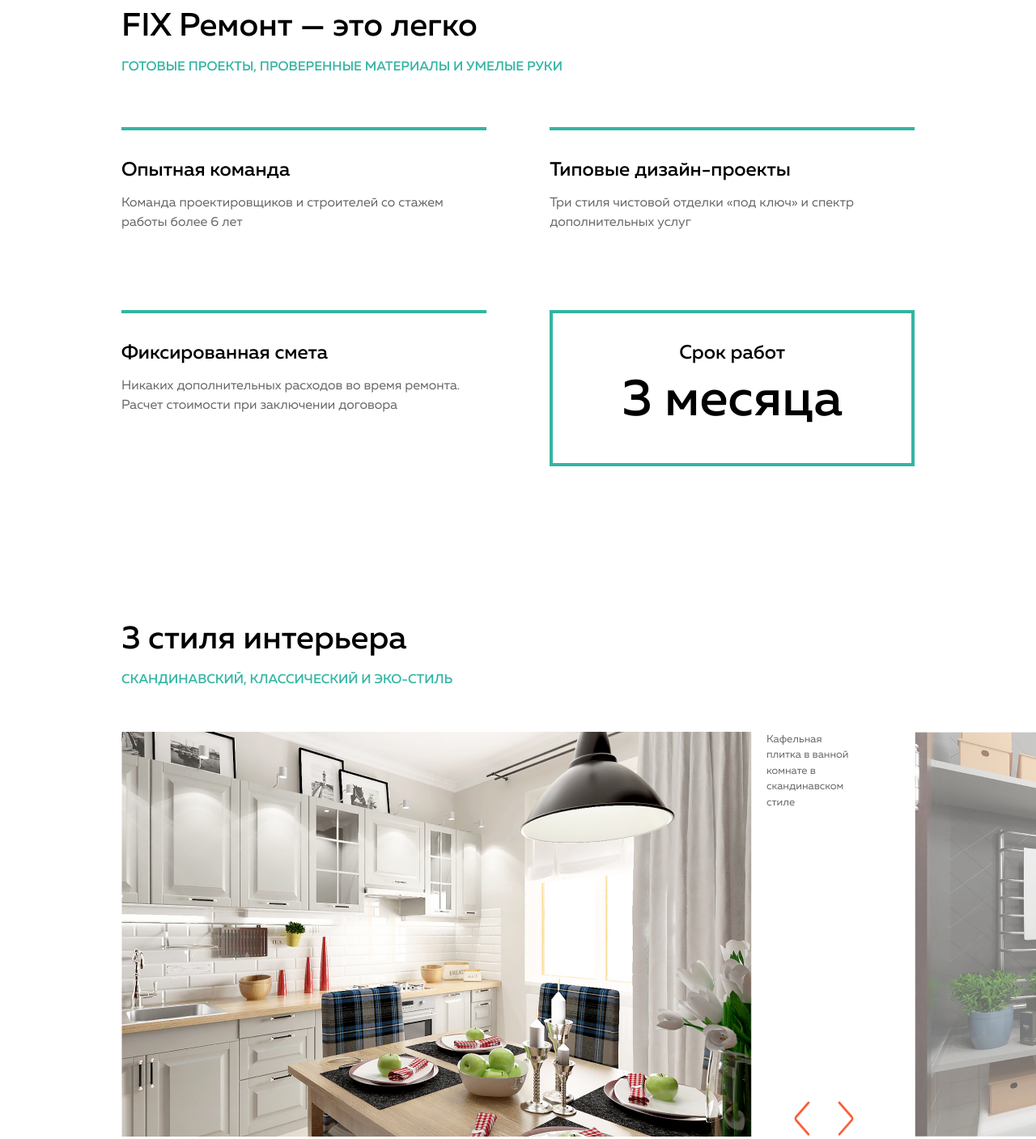
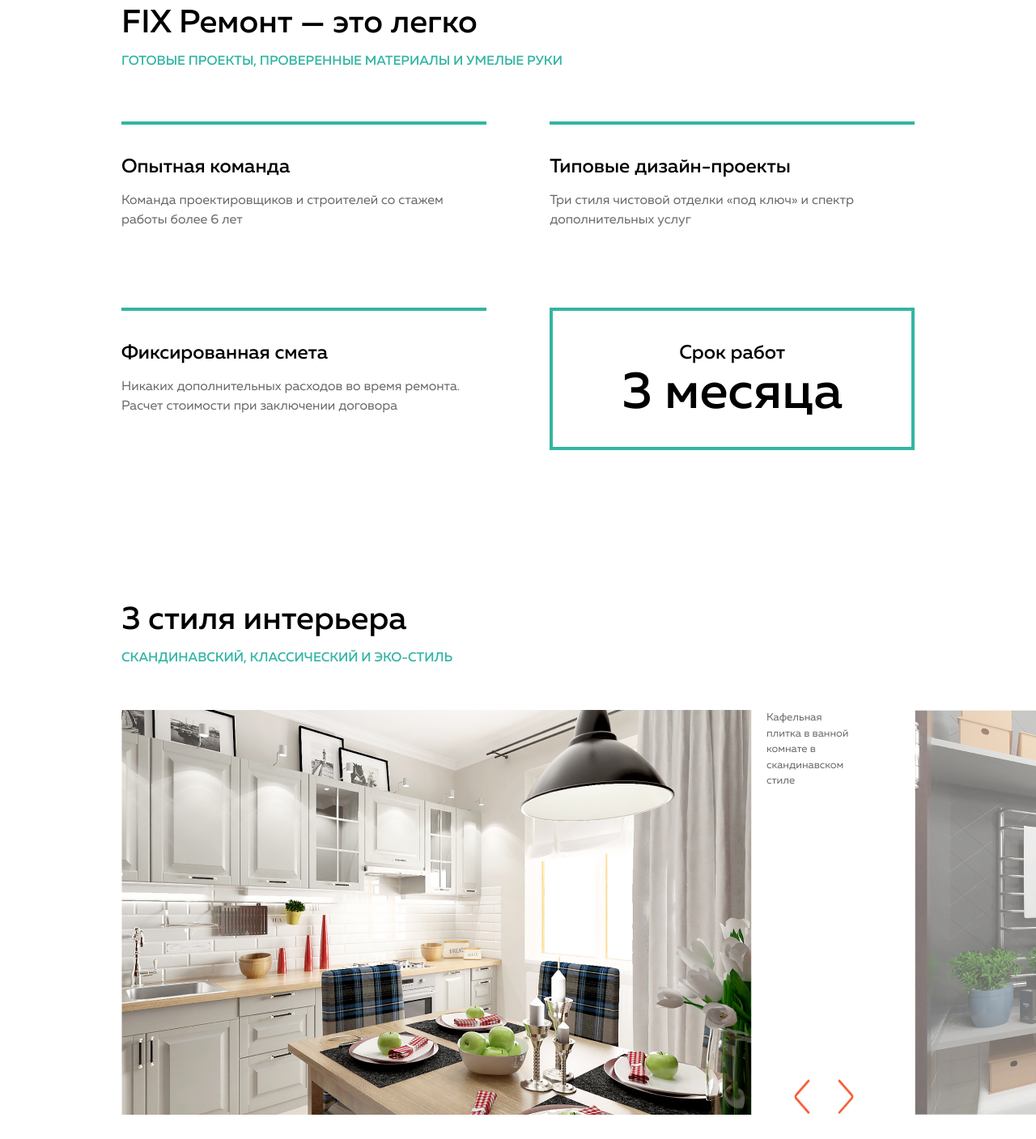
Before and after one commit to BulatSH/Fix-Repair, a website: page app/index.html in a window 1280 px wide. Shown: the part 963-2370 px from the top of the page at 81% size. Drawn offline with Linux system fonts and the light colour scheme; files whose address does not match are found by name.

Commit message:
fix minor mistakes

```diff
--- a/app/index.html
+++ b/app/index.html
@@ -55,54 +55,46 @@
         <section class="advantages" id="advantages">
 			<div class="container">
 				<div class="section-header-cont">
+					<h2>
+						FIX Ремонт — это легко
+					</h2>
 					<p>
-						FIX Ремонт — это легко
+						Готовые проекты, проверенные материалы и умелые руки
 					</p>
-					<h3>
-						Готовые проекты, проверенные материалы и умелые руки
-					</h3>
 				</div>
 				<ul>
 					<li>
-						<div>
-							<h2>
+						<h3>
 							Опытная команда
-							</h2>
+						</h3>
 						<p>
 							Команда проектировщиков и строителей со стажем работы более 6 лет
 						</p>
-						</div>
 					</li>
 					<li>
-						<div>
-							<h2>
+						<h3>
 							Типовые дизайн-проекты
-							</h2>
+						</h3>
 						<p>
 							Три стиля чистовой отделки «под ключ» и спектр дополнительных услуг
 						</p>
-						</div>
 					</li>
-					<li>
-						<div class="advantages-item-bottom">
-							<h2>
+					<li class="advantages-item-bottom">
+						<h3>
 							Фиксированная смета
-							</h2>
+						</h3>
 						<p>
 							Никаких дополнительных расходов во время ремонта.
 								Расчет стоимости при заключении договора
 						</p>
-						</div>
 					</li>
-					<li>
-						<div class="advantages-item-bottom advantages-item-last">
-							<h2>
+					<li class="advantages-item-bottom advantages-item-last">
+						<h3>
 							Срок работ<br />
 							<span>
 								3 месяца
 							</span>
-							</h2>
-						</div>
+						</h3>
 					</li>
 				</ul>
 			</div>
@@ -110,12 +102,12 @@
         <section class="styles">
 			<div class="container">
 				<div class="section-header-cont">
+					<h2>
+						3 стиля интерьера
+					</h2>
 					<p>
-						3 стиля интерьера
+						Скандинавский, классический и эко-стиль
 					</p>
-					<h3>
-						Скандинавский, классический и эко-стиль
-					</h3>
 				</div>
 			</div>
             <div class="slider">
@@ -163,8 +155,6 @@
             </div>
         </section>
         <section class="feedback" id="feedback">
-			<div class="container">
-				<h2 class="visually-hidden">Форма обратной связи</h2>
 			<form action="#" method="post" accept-charset="utf-8">
 				<div class="succsess">
 					<img src="img/submit-success-img.png"
@@ -173,9 +163,9 @@
 						Спасибо! Мы будем держать вас в курсе обновлений
 					</p>
 				</div>
-					<p class="form-title">
+				<h2 class="form-title">
 					Узнайте о запуске сервиса первым
-					</p>
+				</h2>
 				<p class="stock">
 					Первым 10 клиентам стальная входная дверь в подарок
 				</p>
@@ -208,7 +198,6 @@
 					</a>
 				</div>
 			</form>
-			</div>
         </section>
     </main>
     <footer id="footer">
--- a/app/scss/_main/_main.scss
+++ b/app/scss/_main/_main.scss
@@ -1,4 +1,3 @@
 @import "app/scss/_reset/_reset.scss";
 @import "app/scss/_fonts/_fonts.scss";
 @import "app/scss/_templates/_container.scss";
-@import "app/scss/_templates/_visually-hidden.scss";
--- a/app/scss/_templates/_visually-hidden.scss
+++ /dev/null
@@ -1,17 +0,0 @@
-.visually-hidden
-{
-	position: absolute;
-
-	overflow: hidden;
-	clip: rect(0 0 0 0);
-
-	width: 1px;
-	height: 1px;
-	margin: -1px;
-	padding: 0;
-
-	white-space: nowrap;
-
-	border: 0;
-	clip-path: inset(100%);
-}
--- a/app/scss/_text/h1,h2,h3.scss
+++ b/app/scss/_text/h1,h2,h3.scss
@@ -2,31 +2,25 @@ h1,
 h2,
 h3
 {
+	color: $black;
+
 	font-weight: $medium;
 }
 
 h1
 {
-	color: $black;
-
 	font-size: $h1-fs;
 	line-height: $lh-100;
 }
 
 h2
 {
-	color: $black;
-
 	font-size: $h2-fs;
 	line-height: $lh-middle;
 }
 
 h3
 {
-	text-transform: uppercase;
-
-	color: $green;
-
 	font-size: $h3-fs;
 	line-height: $lh-big;
 }
--- a/app/scss/_vars/vars.js
+++ b/app/scss/_vars/vars.js
@@ -16,8 +16,8 @@ module.exports = {
 	'lh-100': '1',
 
 	'h1-fs': '64px',
-	'h2-fs': '24px',
-	'h3-fs': '16px',
+	'h2-fs': '40px',
+	'h3-fs': '24px',
 	'large-fs': '64px',
 	'big-fs': '40px',
 	'middle-fs': '21px',
--- a/app/scss/html/body/main/section.advantages/!div/p/&.scss
+++ b/app/scss/html/body/main/section.advantages/!div/p/&.scss
@@ -1,9 +1,11 @@
 html > body > main > section.advantages div.section-header-cont > p
 {
-	margin-bottom: 8px;
+	margin-top: 8px;
 
-	color: $black;
+	text-transform: uppercase;
 
-	font-size: $big-fs;
+	color: $green;
+
+	font-size: $standard-fs;
 	font-weight: $medium;
 }
--- a/app/scss/html/body/main/section.advantages/!ul/li/&.scss
+++ b/app/scss/html/body/main/section.advantages/!ul/li/&.scss
@@ -1,4 +1,20 @@
 html > body > main > section.advantages ul > li
 {
 	width: 46%;
+	padding-top: 34px;
+	padding-bottom: 34px;
+
+	border-top: 4px solid $green;
 }
+
+html > body > main > section.advantages ul > li.advantages-item-bottom
+{
+	margin-top: 62px;
+}
+
+html > body > main > section.advantages ul > li.advantages-item-last
+{
+	text-align: center;
+
+	border: 4px solid $green;
+}
--- a/app/scss/html/body/main/section.advantages/!ul/li/div/&.advantages-item-bottom.advantages-item-last.scss
+++ /dev/null
@@ -1,19 +0,0 @@
-html > body > main > section.advantages ul > li > div
-{
-	padding-top: 34px;
-	padding-bottom: 34px;
-
-	border-top: 4px solid $green;
-}
-
-html > body > main > section.advantages ul > li > div.advantages-item-bottom
-{
-	margin-top: 62px;
-}
-
-html > body > main > section.advantages ul > li > div.advantages-item-last
-{
-	text-align: center;
-
-	border: 4px solid $green;
-}
--- a/app/scss/html/body/main/section.advantages/!ul/li/div/h2/span.scss
+++ /dev/null
@@ -1,4 +0,0 @@
-html > body > main > section.advantages ul > li > div > h2 > span
-{
-	font-size: $large-fs;
-}
--- a/app/scss/html/body/main/section.advantages/!ul/li/div/p/&.scss
+++ /dev/null
@@ -1,4 +0,0 @@
-html > body > main > section.advantages ul > li > div > p
-{
-	margin-top: 12px;
-}
--- /dev/null
+++ b/app/scss/html/body/main/section.advantages/!ul/li/h3/span.scss
@@ -0,0 +1,5 @@
+html > body > main > section.advantages ul > li > h3 > span
+{
+	font-size: $large-fs;
+	line-height: 1;
+}
--- /dev/null
+++ b/app/scss/html/body/main/section.advantages/!ul/li/p/&.scss
@@ -0,0 +1,4 @@
+html > body > main > section.advantages ul > li > p
+{
+	margin-top: 12px;
+}
--- a/app/scss/html/body/main/section.feedback/!form/&.scss
+++ b/app/scss/html/body/main/section.feedback/!form/&.scss
@@ -1,6 +1,10 @@
 html > body > main > section.feedback form
 {
 	position: relative;
+
+	width: 100%;
+	max-width: 980px;
+	margin: 0 auto;
 
 	padding-bottom: 68px;
 
--- a/app/scss/html/body/main/section.feedback/!form/p.form-title/&.scss
+++ b/app/scss/html/body/main/section.feedback/!form/h2.form-title/&.scss
@@ -1,4 +1,4 @@
-html > body > main > section.feedback form > p.form-title
+html > body > main > section.feedback form > h2.form-title
 {
 	position: relative;
 	z-index: 3;
--- a/app/scss/html/body/main/section.styles/!div/p/$.scss
+++ b/app/scss/html/body/main/section.styles/!div/p/$.scss
@@ -1,9 +1,11 @@
 html > body > main > section.styles div.section-header-cont > p
 {
-	margin-bottom: 8px;
+	margin-top: 8px;
 
-	color: $black;
+	text-transform: uppercase;
 
-	font-size: $big-fs;
+	color: $green;
+
+	font-size: $standard-fs;
 	font-weight: $medium;
 }
```
Also changed, not shown: app/css/styles.min.css. Lines whose indentation alone changed are shown as unchanged.
